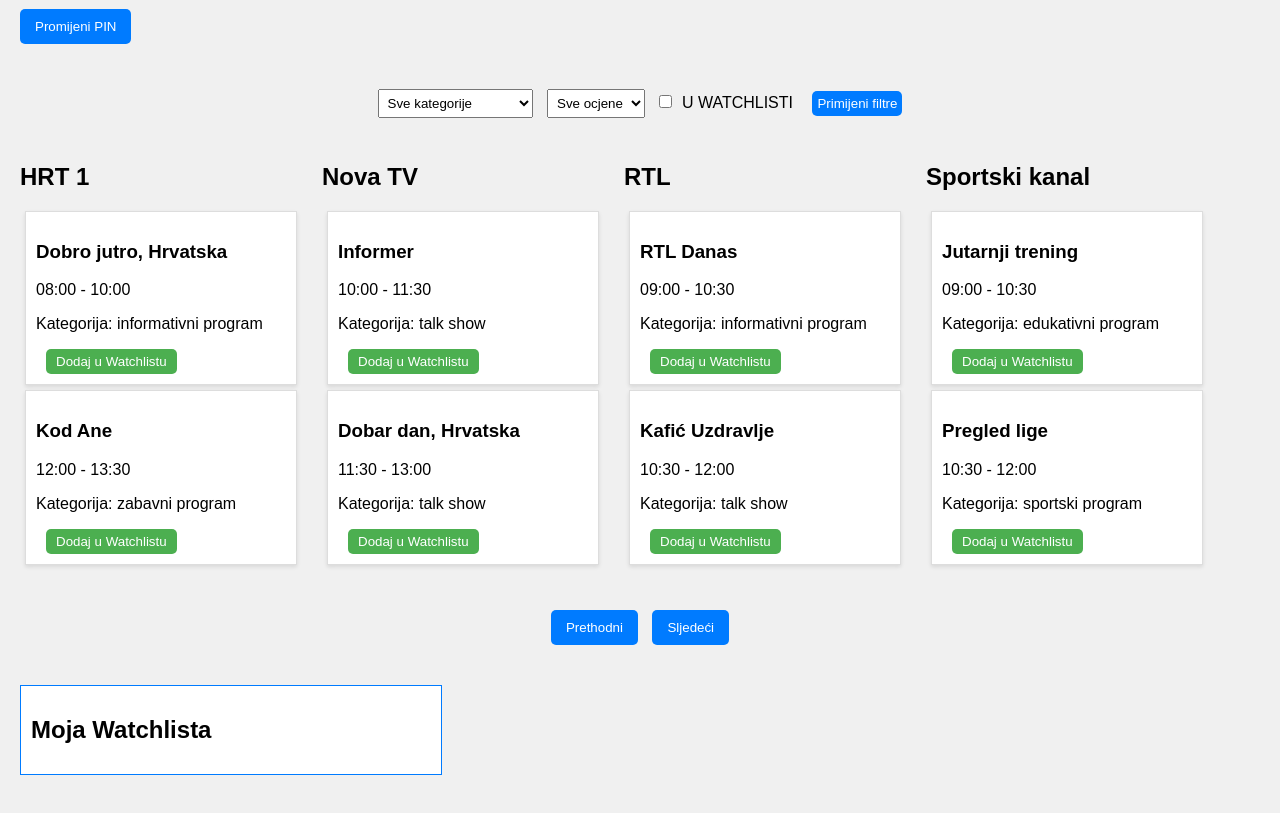
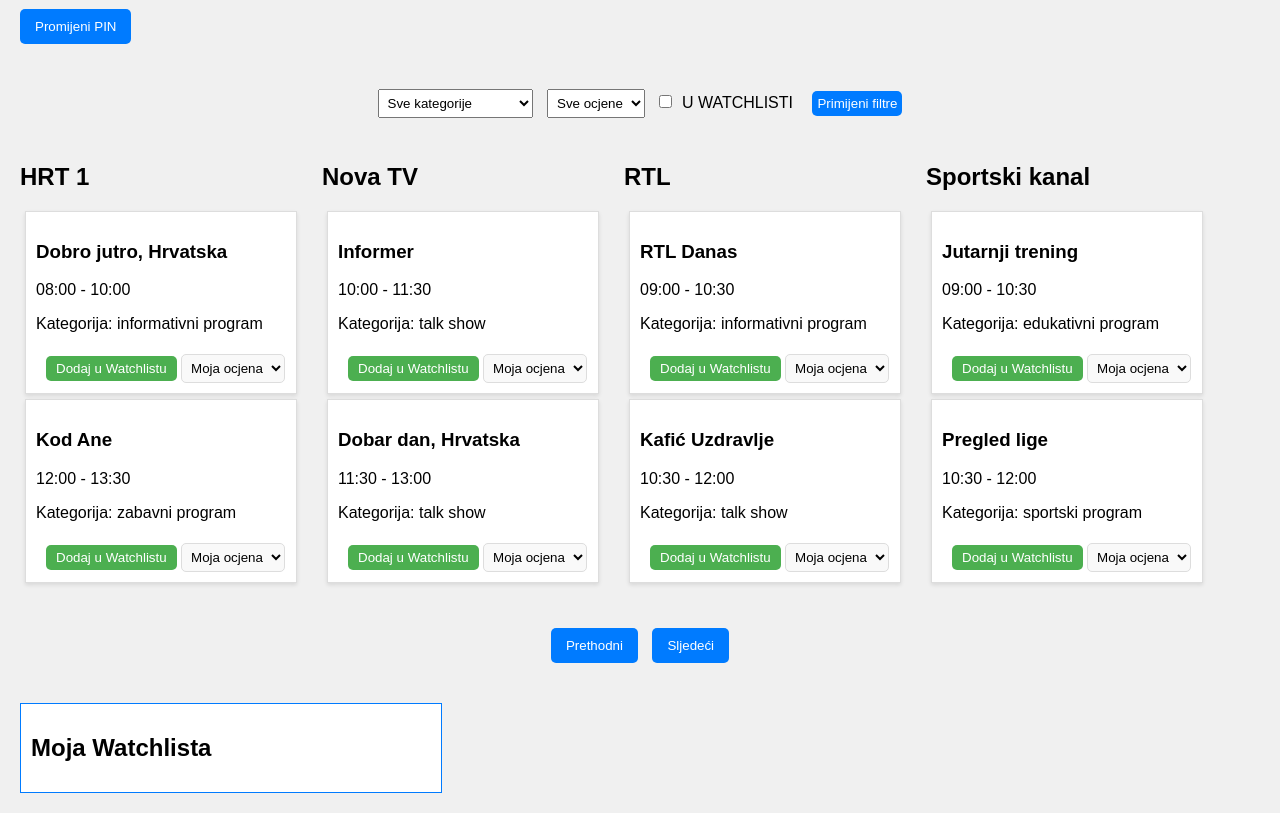
Before and after one commit to andrea-zecevic/Internship-13-TV-Raspored, a plain HTML site: page index.html in a window 1280 px wide. Shown: the part 79-892 px from the top of the page. Drawn offline with Linux system fonts and the light colour scheme.

Commit message:
Added user gradeing

```diff
--- a/script.js
+++ b/script.js
@@ -72,6 +72,29 @@ function displaySchedule(channels) {
       }</button>
 `;
 
+      const userRatings = JSON.parse(localStorage.getItem("userRatings")) || {};
+      const userRatingForProgram = userRatings[programId] || "Nije ocijenjeno";
+      programElement.innerHTML += `
+  <select class="user-rating" data-program-id="${programId}">
+    <option value="">Moja ocjena</option>
+    <option value="1" ${
+      userRatingForProgram === "1" ? "selected" : ""
+    }>1</option>
+    <option value="2" ${
+      userRatingForProgram === "2" ? "selected" : ""
+    }>2</option>
+    <option value="3" ${
+      userRatingForProgram === "3" ? "selected" : ""
+    }>3</option>
+    <option value="4" ${
+      userRatingForProgram === "4" ? "selected" : ""
+    }>4</option>
+    <option value="5" ${
+      userRatingForProgram === "5" ? "selected" : ""
+    }>5</option>
+  </select>
+`;
+
       const watchlistButton = programElement.querySelector(".watchlist-toggle");
 
       watchlistButton.addEventListener("click", function (e) {
@@ -92,6 +115,7 @@ function displaySchedule(channels) {
       programElement.addEventListener("click", () =>
         displayProgramDetails(program)
       );
+
       channelElement.appendChild(programElement);
     });
 
@@ -208,3 +232,17 @@ function loadSchedule(
     })
     .catch((error) => console.error("Error loading schedule:", error));
 }
+
+document.addEventListener("change", function (e) {
+  if (e.target && e.target.classList.contains("user-rating")) {
+    const programId = e.target.dataset.programId;
+    const selectedRating = e.target.value;
+    saveUserRating(programId, selectedRating);
+  }
+});
+
+function saveUserRating(programId, rating) {
+  const userRatings = JSON.parse(localStorage.getItem("userRatings")) || {};
+  userRatings[programId] = rating;
+  localStorage.setItem("userRatings", JSON.stringify(userRatings));
+}
--- a/style.css
+++ b/style.css
@@ -166,3 +166,16 @@ h1 {
 #filter-controls button:hover {
   background-color: #0056b3;
 }
+
+.user-rating {
+  margin-top: 5px;
+  padding: 5px;
+  border-radius: 5px;
+  border: 1px solid #ddd;
+  background-color: #f9f9f9;
+  cursor: pointer;
+}
+
+.user-rating:focus {
+  border-color: #007bff;
+}
```
